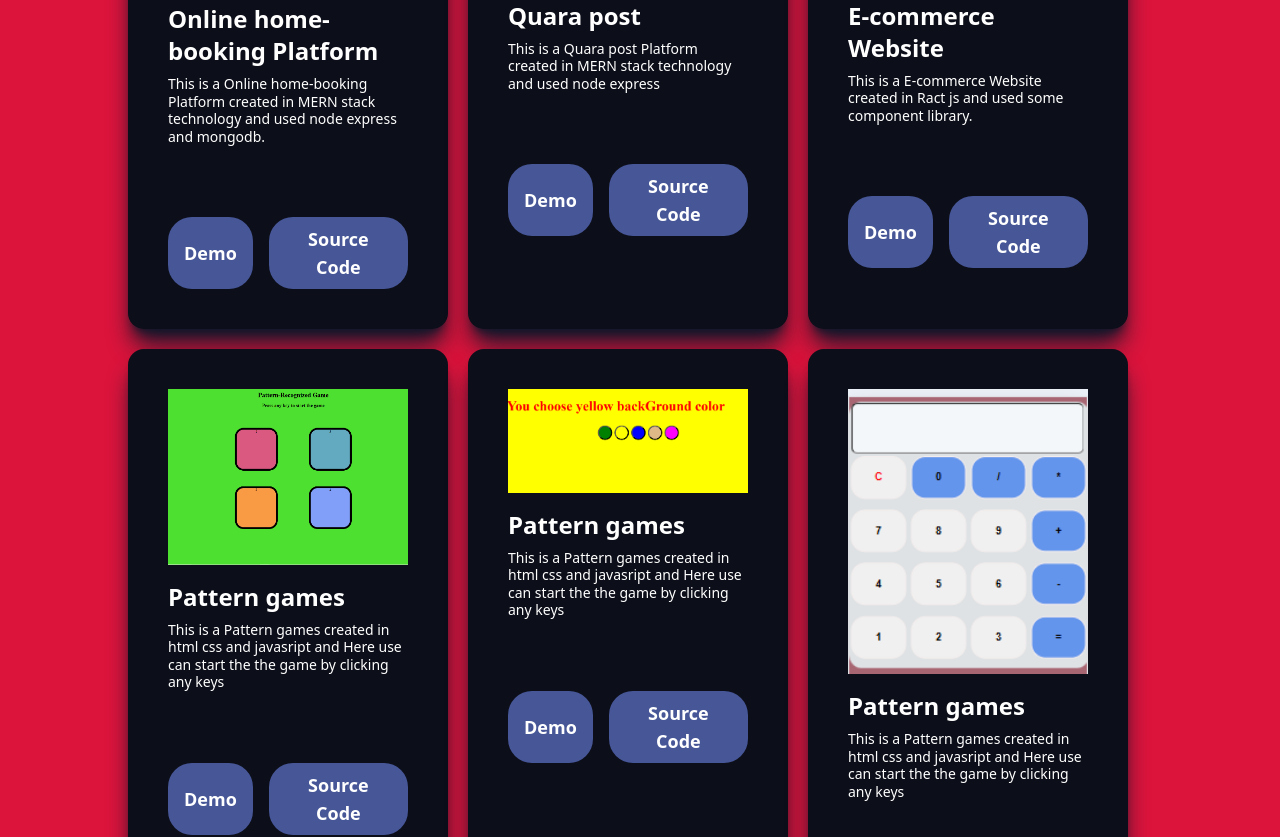
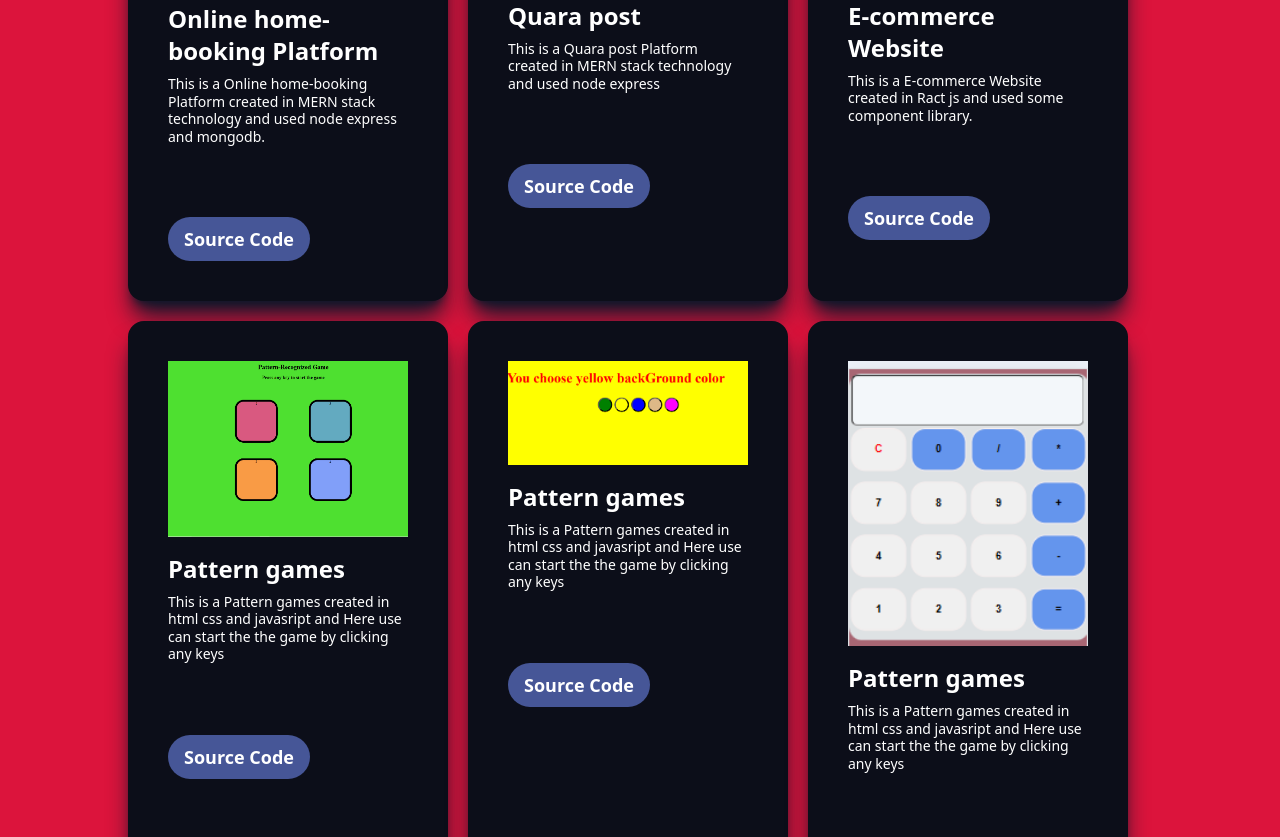
Before and after one commit to AmanUmarvaishya/portfolio, a React (Vite) app: page / in a window 1280 px wide. Shown: the part 1960-2797 px from the top of the page. Built offline with nearby package versions, Linux system fonts and the light colour scheme.

Commit message:
Update ProjectCard.jsx
link

```diff
--- a/src/Components/Projects/ProjectCard.jsx
+++ b/src/Components/Projects/ProjectCard.jsx
@@ -1,5 +1,5 @@
 import React from "react";
-const ProjectCard = ({ title, main ,image }) => {
+const ProjectCard = ({ title, main ,image ,link }) => {
   return (
     <div className="p-3 md:p-6 flex flex-col w-80 bg-[#0c0e19] shadow-xl shadow-slate-900 rounded-2xl">
       <img className="p-4" src={image} alt="" />
@@ -8,12 +8,12 @@
       </h3>
       <p className="px-4 text-sm md:text-md leading-tight py-2">{main}</p>
       <div className="mt-2 p-2 md:p-4 flex gap-2 md:gap-4">
-        <button className="md:mt-10 text-white py-2 px-3 text-sm md:text-lg md:py-2 md:px-4 hover:opacity-85 duration-300 hover:scale-105 font-semibold rounded-3xl bg-[#465697]">
-          Demo
-        </button>
+
+        <a href={link}>
         <button className="md:mt-10 text-white py-2 px-3 text-sm md:text-lg md:py-2 md:px-4 hover:opacity-85 duration-300 hover:scale-105 font-semibold rounded-3xl bg-[#465697]">
           Source Code
         </button>
+          </a>
       </div>
     </div>
   );
```
